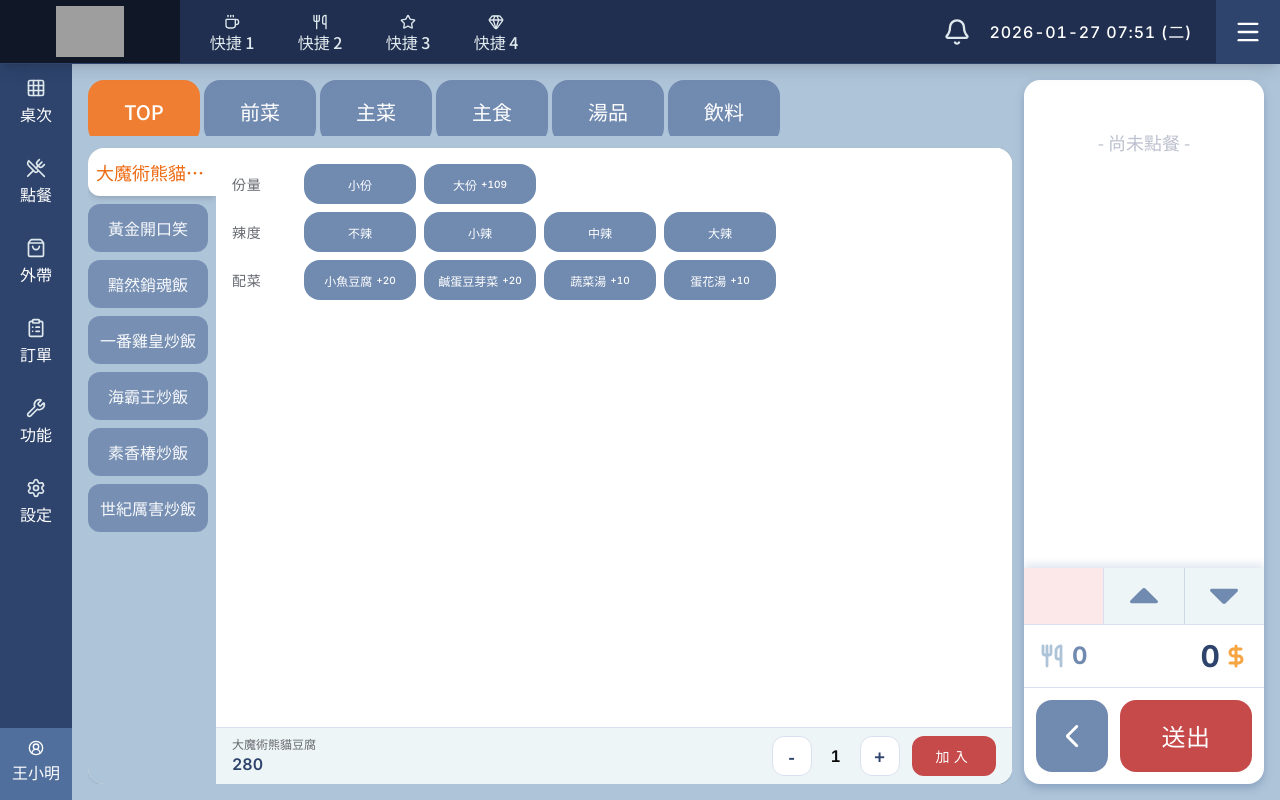
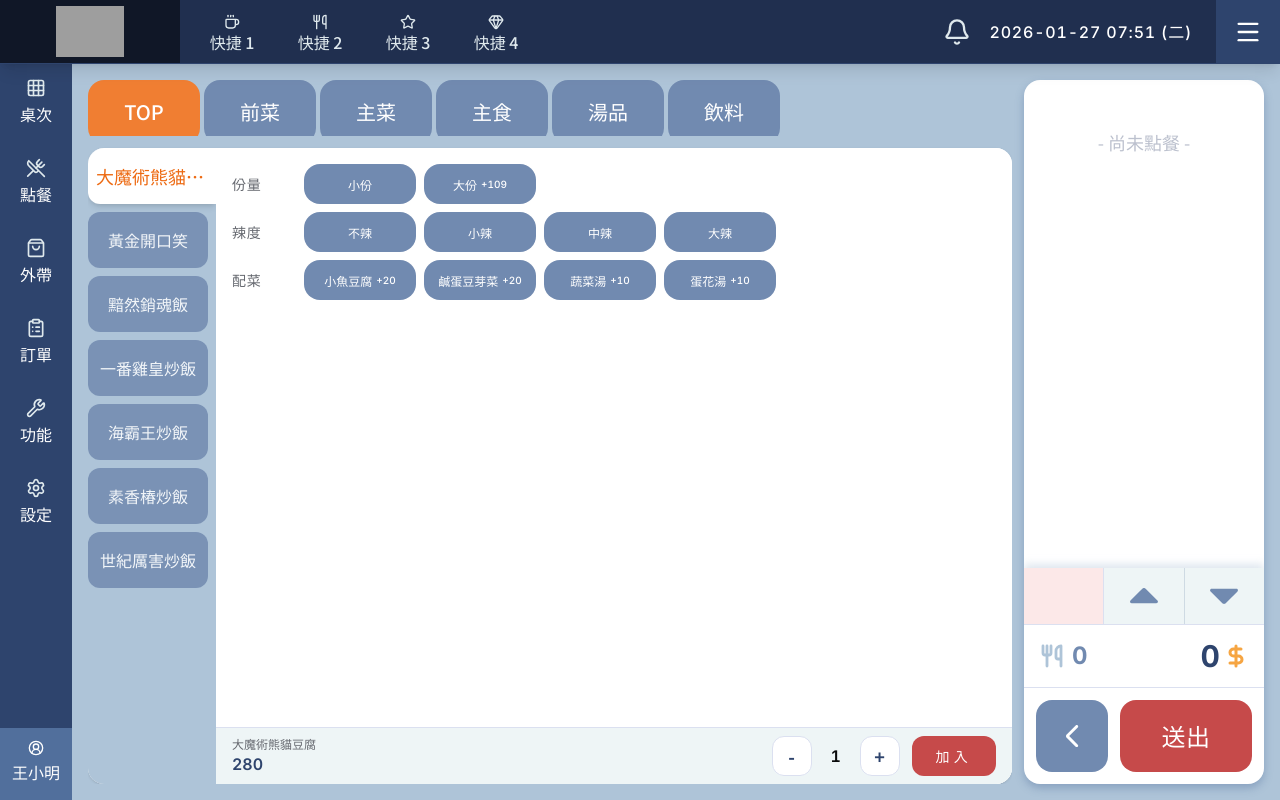
Before and after one commit to naomichiang/POS-system-Cursor, a Vue app: page /order/1 in a window 1280 px wide. Both pictures are taken after a click on the button "大魔術熊貓豆腐". Built offline with nearby package versions, Linux system fonts and the light colour scheme; grey boxes are pictures that could not be loaded; some icons are missing.

Commit message:
feat(ui): implement multi-line text protection for SubCatList

```diff
--- a/src/assets/main.css
+++ b/src/assets/main.css
@@ -231,12 +231,13 @@
      --spacing-icon-xl: 40px;
 
      /* LabelButton Widths (以 8pt 為基準) */
-     --spacing-btn-xs: 64px; /* 輔助功能鍵：發票 */
+     --spacing-btn-xs: 64px; /* 輔助功能鍵：上下頁 */
      --spacing-btn-sm: 80px; /* 輔助功能鍵：發票 */
      --spacing-btn-md: 120px; /* 主要功能鍵：確認、結帳 */
      --spacing-btn-lg: 200px;
      --spacing-btn-xl: 240px;
 
+     --spacing-btn-h-xs: 56px; /* 輔助功能鍵：ItemSideMenu 其餘選項按鈕高度 */
      --spacing-btn-h-sm: 64px;
      --spacing-btn-h-md: 72px; /* 主要 Footer-CTA 按鈕高度 */
      --spacing-btn-h-lg: 80px;
--- a/src/components/order/ItemSideMenu.vue
+++ b/src/components/order/ItemSideMenu.vue
@@ -99,15 +99,15 @@ watch(showArrows, (val) => {
         @click="handleSelect(item.id)"
         :class="[
           // 通用設定：固定高度、動畫、Flex 佈局
-          'flex-none h-12 px-2 flex font-medium items-center justify-center leading-tight font-noto text-md transition-all active:scale-95 text-left',
+          'flex-none h-btn-h-xs px-2 flex font-medium items-center justify-center leading-tight font-noto text-md transition-all active:scale-95 text-left',
 
           item.id === activeId
             ? [ // 選中狀態：寬度 100%，圓角右側設為 0 (如果要完全黏住)
-              'w-full h-12 bg-layer-primary text-lg text-yellow-900 shadow-md z-10',
+              'w-full  bg-layer-primary text-lg text-yellow-900 shadow-md z-10',
               'rounded-l-xl rounded-r-none' // 右邊不設圓角，視覺上更黏合右側
             ]
             : [ // 未選中狀態：寬度縮減 8px，四邊維持圓角
-              'w-[calc(100%-8px)] bg-button-primary text-text-on-color rounded-xl opacity-90',
+              'w-[calc(100%-8px)] bg-button-primary text-text-on-color rounded-xl opacity-85',
               'active:bg-button-primary-hover active:scale-95'
             ]
         ]"
--- a/src/components/order/SubCatList.vue
+++ b/src/components/order/SubCatList.vue
@@ -23,8 +23,10 @@ const handleClick = (item) => {
         @click="handleClick(item)"
         class="rounded-2xl flex justify-center items-center transition-all active:scale-95 h-btn-h-sm px-6 min-w-24 max-w-48 bg-button-primary hover:bg-button-primary-hover active:bg-button-primary-hover"
       >
-        <div class="flex items-center justify-center text-text-on-color font-noto font-medium leading-tight text-xl">
-          <span class="text-center">{{ item.name }}</span>
+        <div class="flex items-center justify-center text-text-on-color font-noto font-medium leading-tight">
+          <span class="text-center text-lg line-clamp-2 break-all overflow-hidden">
+            {{ item.name }}
+          </span>
         </div>
       </button>
     </div>
```
